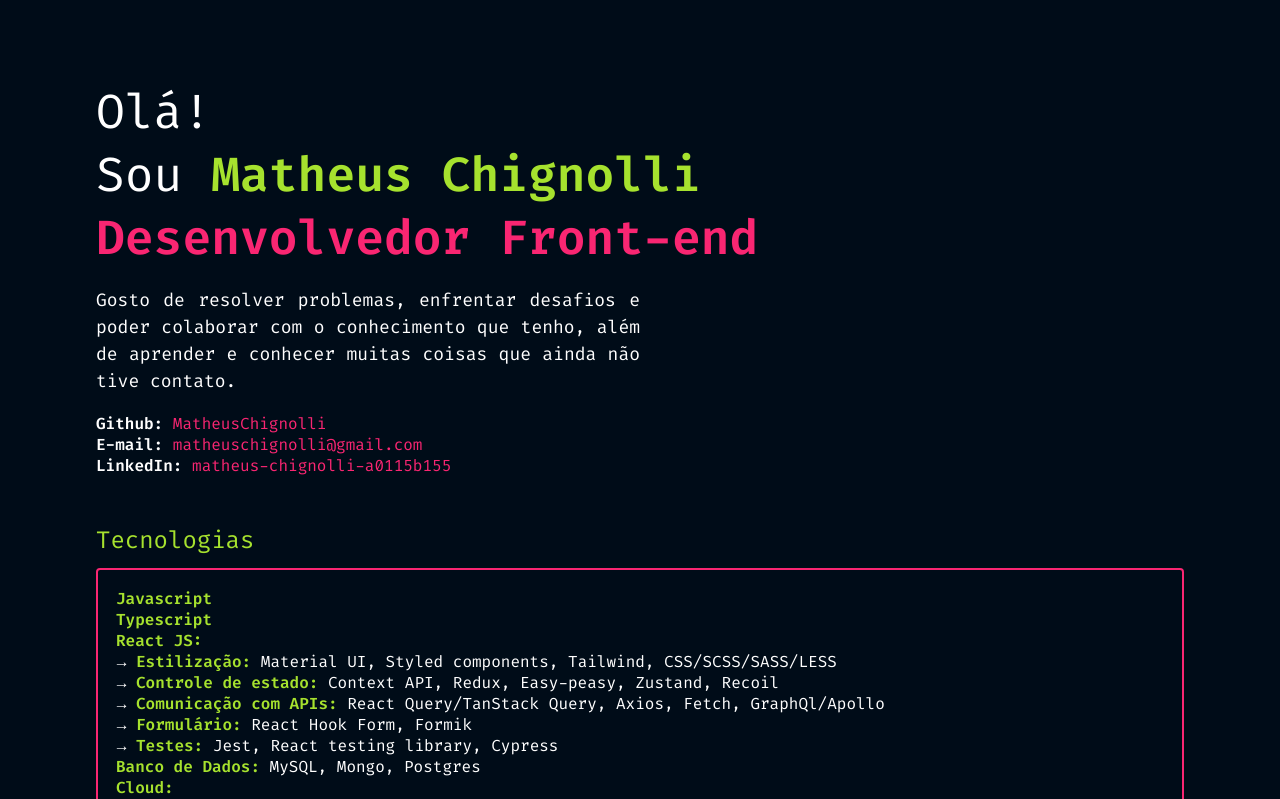
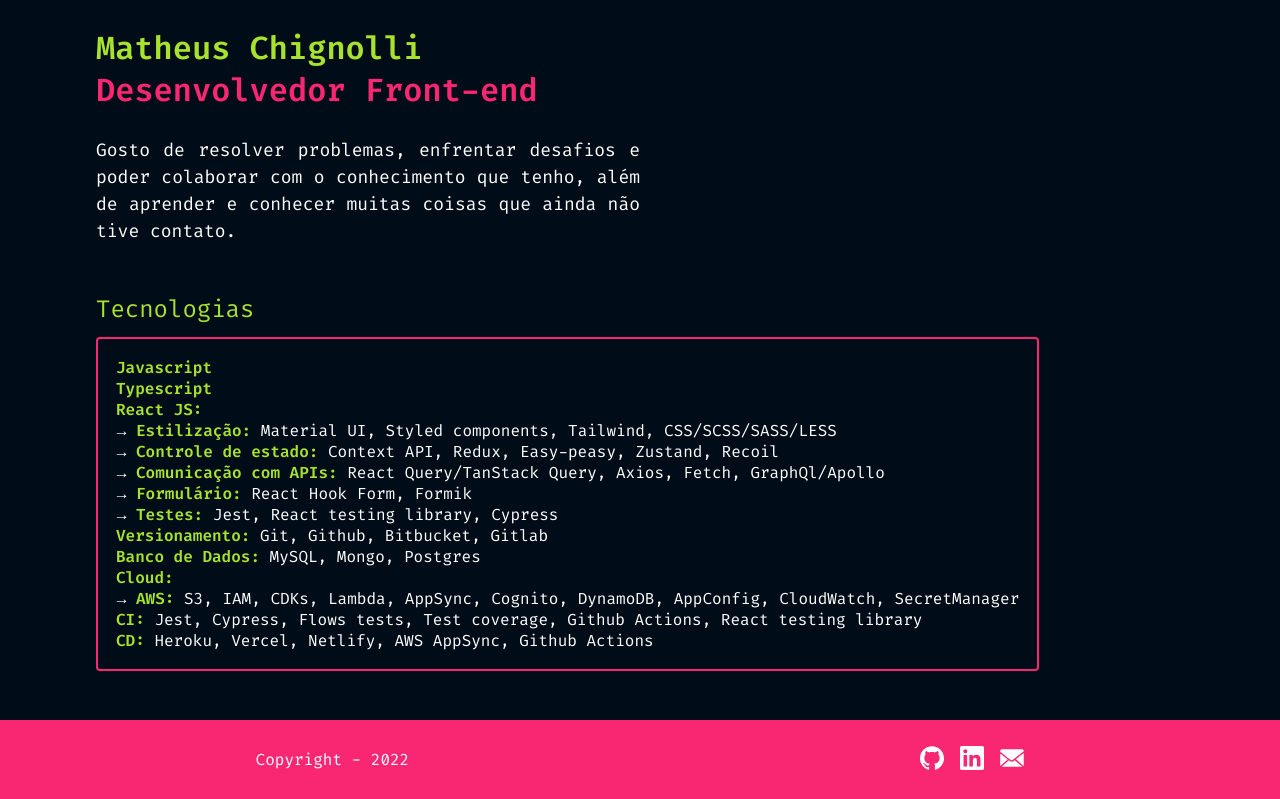
Before and after one commit to MatheusChignolli/svelte-portfolio, a SvelteKit app: page / in a window 1280 px wide. Shown: the top 799 px of the page. Built offline with nearby package versions, Linux system fonts and the light colour scheme.

Commit message:
create footer

```diff
--- a/src/routes/+layout.svelte
+++ b/src/routes/+layout.svelte
@@ -1,5 +1,6 @@
 <script>
 	import Header from './Header.svelte';
+	import Footer from './Footer.svelte';
 	import './styles.css';
 </script>
 
@@ -8,10 +9,7 @@
 		<Header />
 		<slot />
 	</main>
-
-	<footer>
-		<p>Copyright {new Date().getFullYear()}</p>
-	</footer>
+	<Footer />
 </div>
 
 <style>
@@ -26,7 +24,7 @@
 		flex-direction: column;
 		box-sizing: border-box;
 		height: 100%;
-		padding: 0 96px 96px 96px;
+		padding: 0 96px 48px 96px;
 		margin: 0 auto;
 		max-width: 1440px;
 	}
@@ -36,18 +34,4 @@
 			padding: 0 24px 24px 24px;
 		}
 	}
-
-	footer {
-		display: flex;
-		flex-direction: column;
-		justify-content: center;
-		align-items: center;
-		padding: 12px;
-	}
-
-	@media (min-width: 480px) {
-		footer {
-			padding: 12px 0;
-		}
-	}
 </style>
--- a/src/routes/+page.svelte
+++ b/src/routes/+page.svelte
@@ -1,22 +1,4 @@
 <script lang="ts">
-	export const contacts = [
-		{
-			title: 'Github',
-			info: 'MatheusChignolli',
-			url: 'https://github.com/MatheusChignolli'
-		},
-		{
-			title: 'E-mail',
-			info: 'matheuschignolli@gmail.com',
-			url: 'mailto:matheuschignolli@gmail.com'
-		},
-		{
-			title: 'LinkedIn',
-			info: 'matheus-chignolli-a0115b155',
-			url: 'https://www.linkedin.com/in/matheus-chignolli-a0115b155/'
-		}
-	] as const;
-
 	export const technologies: {
 		principal: string;
 		libs?: ({ info: string; list?: string[] } | string)[];
@@ -51,6 +33,10 @@
 					list: ['Jest', 'React testing library', 'Cypress']
 				}
 			]
+		},
+		{
+			principal: 'Versionamento',
+			libs: ['Git', 'Github', 'Bitbucket', 'Gitlab']
 		},
 		{
 			principal: 'Banco de Dados',
@@ -101,28 +87,13 @@
 
 <section>
 	<h1>
-		Olá! <br />
-		Sou <b>Matheus Chignolli</b> <br />
+		<b>Matheus Chignolli</b> <br />
 		<b>Desenvolvedor Front-end</b>
 	</h1>
 	<p>
 		Gosto de resolver problemas, enfrentar desafios e poder colaborar com o conhecimento que tenho,
 		além de aprender e conhecer muitas coisas que ainda não tive contato.
 	</p>
-	<ul class="contacts-list">
-		{#each contacts as { url, info, title }}
-			<li>
-				<b>{title}:</b>
-				{#if url.includes('http') || url.includes('mailto')}
-					<a target="_blank" rel="noreferrer" href={url}>{info}</a>
-				{:else}
-					<a target="_blank" rel="noreferrer" href={url}>
-						<button>{info}</button>
-					</a>
-				{/if}
-			</li>
-		{/each}
-	</ul>
 	{#if !!technologies?.length}
 		<h2>Tecnologias</h2>
 		<ul class="technologies-list">
@@ -171,18 +142,10 @@
 		list-style-type: none;
 	}
 
-	section ul.contacts-list {
-		margin: 0;
-		padding: 0;
-	}
-
-	section ul.contacts-list a {
-		color: var(--color-theme-2);
-	}
-
 	section ul.technologies-list {
 		padding: 18px;
 		border-radius: 4px;
+		width: fit-content;
 		border: 2px solid var(--color-theme-2);
 	}
 
@@ -198,11 +161,6 @@
 		font-size: 18px;
 		max-width: 50%;
 		text-align: justify;
-	}
-
-	section h1 {
-		font-size: 48px;
-		margin: 0;
 	}
 
 	section h1 b:nth-of-type(1) {
@@ -225,7 +183,7 @@
 		}
 
 		section h1 {
-			font-size: 24px;
+			font-size: 1.5rem;
 		}
 
 		section p {
--- /dev/null
+++ b/src/routes/Footer.svelte
@@ -0,0 +1,97 @@
+<script></script>
+
+<footer>
+	<p>Copyright - {new Date().getFullYear()}</p>
+	<ul>
+		<li>
+			<a
+				href="https://github.com/MatheusChignolli"
+				aria-label="Github"
+				target="_blank"
+				rel="noreferrer"
+			>
+				<svg
+					viewBox="0 0 24 24"
+					aria-hidden="true"
+					focusable="false"
+					fill="currentColor"
+					xmlns="http://www.w3.org/2000/svg"
+					class="StyledIconBase-ea9ulj-0 bWRyML"
+					><path
+						d="M12 .297c-6.63 0-12 5.373-12 12 0 5.303 3.438 9.8 8.205 11.385.6.113.82-.258.82-.577 0-.285-.01-1.04-.015-2.04-3.338.724-4.042-1.61-4.042-1.61C4.422 18.07 3.633 17.7 3.633 17.7c-1.087-.744.084-.729.084-.729 1.205.084 1.838 1.236 1.838 1.236 1.07 1.835 2.809 1.305 3.495.998.108-.776.417-1.305.76-1.605-2.665-.3-5.466-1.332-5.466-5.93 0-1.31.465-2.38 1.235-3.22-.135-.303-.54-1.523.105-3.176 0 0 1.005-.322 3.3 1.23.96-.267 1.98-.399 3-.405 1.02.006 2.04.138 3 .405 2.28-1.552 3.285-1.23 3.285-1.23.645 1.653.24 2.873.12 3.176.765.84 1.23 1.91 1.23 3.22 0 4.61-2.805 5.625-5.475 5.92.42.36.81 1.096.81 2.22 0 1.606-.015 2.896-.015 3.286 0 .315.21.69.825.57C20.565 22.092 24 17.592 24 12.297c0-6.627-5.373-12-12-12"
+					/>
+				</svg>
+			</a>
+		</li>
+		<li>
+			<a
+				href="https://www.linkedin.com/in/matheus-chignolli-a0115b155/"
+				aria-label="Linkedin"
+				target="_blank"
+				rel="noreferrer"
+			>
+				<svg
+					viewBox="0 0 24 24"
+					aria-hidden="true"
+					fill="currentColor"
+					xmlns="http://www.w3.org/2000/svg"
+					><path
+						d="M20.447 20.452h-3.554v-5.569c0-1.328-.027-3.037-1.852-3.037-1.853 0-2.136 1.445-2.136 2.939v5.667H9.351V9h3.414v1.561h.046c.477-.9 1.637-1.85 3.37-1.85 3.601 0 4.267 2.37 4.267 5.455v6.286zM5.337 7.433a2.062 2.062 0 0 1-2.063-2.065 2.064 2.064 0 1 1 2.063 2.065zm1.782 13.019H3.555V9h3.564v11.452zM22.225 0H1.771C.792 0 0 .774 0 1.729v20.542C0 23.227.792 24 1.771 24h20.451C23.2 24 24 23.227 24 22.271V1.729C24 .774 23.2 0 22.222 0h.003z"
+					/>
+				</svg>
+			</a>
+		</li>
+		<li>
+			<a
+				href="mailto:matheuschignolli@gmail.com"
+				aria-label="E-mail"
+				target="_blank"
+				rel="noreferrer"
+			>
+				<svg xmlns="http://www.w3.org/2000/svg" fill="currentColor" viewBox="0 0 1000 1000">
+					<g
+						><path
+							d="M612,591.7C556.7,636,522.2,658,487.8,658c-33,0-66.4-20.6-118-60.8L62.7,867.5h864.9L615.5,589.1C614.3,589.9,613,591,612,591.7z"
+						/><path
+							d="M247.7,502.7C174.8,446.5,90.7,381.5,10,317.6v509.5c0,1.6,0.8,3,0.9,4.5l309.6-272.5C298.1,541.6,274,523.1,247.7,502.7z"
+						/><path
+							d="M987.6,838.9c1.2-3.7,2.4-7.6,2.4-11.8V296c-96.9,75.4-237.2,184.6-325.8,254.5L987.6,838.9z"
+						/><path
+							d="M928.8,132.5H71.3c-22.4,0-61.3,38.9-61.3,61.3V242c90.3,71.9,188.4,147.6,271.5,211.7c45.8,35.4,86.9,67.2,119.3,92.5c87.4,68.5,87.4,68.5,176.6-2.8C658.1,479,875.2,310.1,990,220.8v-26.9C990,171.4,951.1,132.5,928.8,132.5z"
+						/>
+					</g>
+				</svg>
+			</a>
+		</li>
+	</ul>
+</footer>
+
+<style>
+	footer {
+		padding: 12px;
+		display: flex;
+		margin-top: auto;
+		align-items: center;
+		justify-content: space-around;
+		background-color: var(--color-theme-2);
+	}
+
+	footer svg {
+		width: 24px;
+		height: 24px;
+	}
+
+	footer ul {
+		margin: 0;
+		padding: 0;
+		list-style: none;
+		display: flex;
+		gap: 16px;
+	}
+
+	@media (min-width: 480px) {
+		footer {
+			padding: 12px 0;
+		}
+	}
+</style>
--- a/src/routes/Header.svelte
+++ b/src/routes/Header.svelte
@@ -15,8 +15,8 @@
 	];
 </script>
 
-<header>
-	{#if !!links?.length}
+{#if !!links?.length}
+	<header>
 		<nav>
 			<ul>
 				{#each links as { title, url }}
@@ -32,8 +32,8 @@
 				{/each}
 			</ul>
 		</nav>
-	{/if}
-</header>
+	</header>
+{/if}
 
 <style>
 	header {
--- a/src/routes/styles.css
+++ b/src/routes/styles.css
@@ -28,10 +28,12 @@
 }
 
 a {
+	color: inherit;
 	text-decoration: none;
 }
 
 a:hover {
+	color: inherit;
 	text-decoration: none;
 }
 
```
